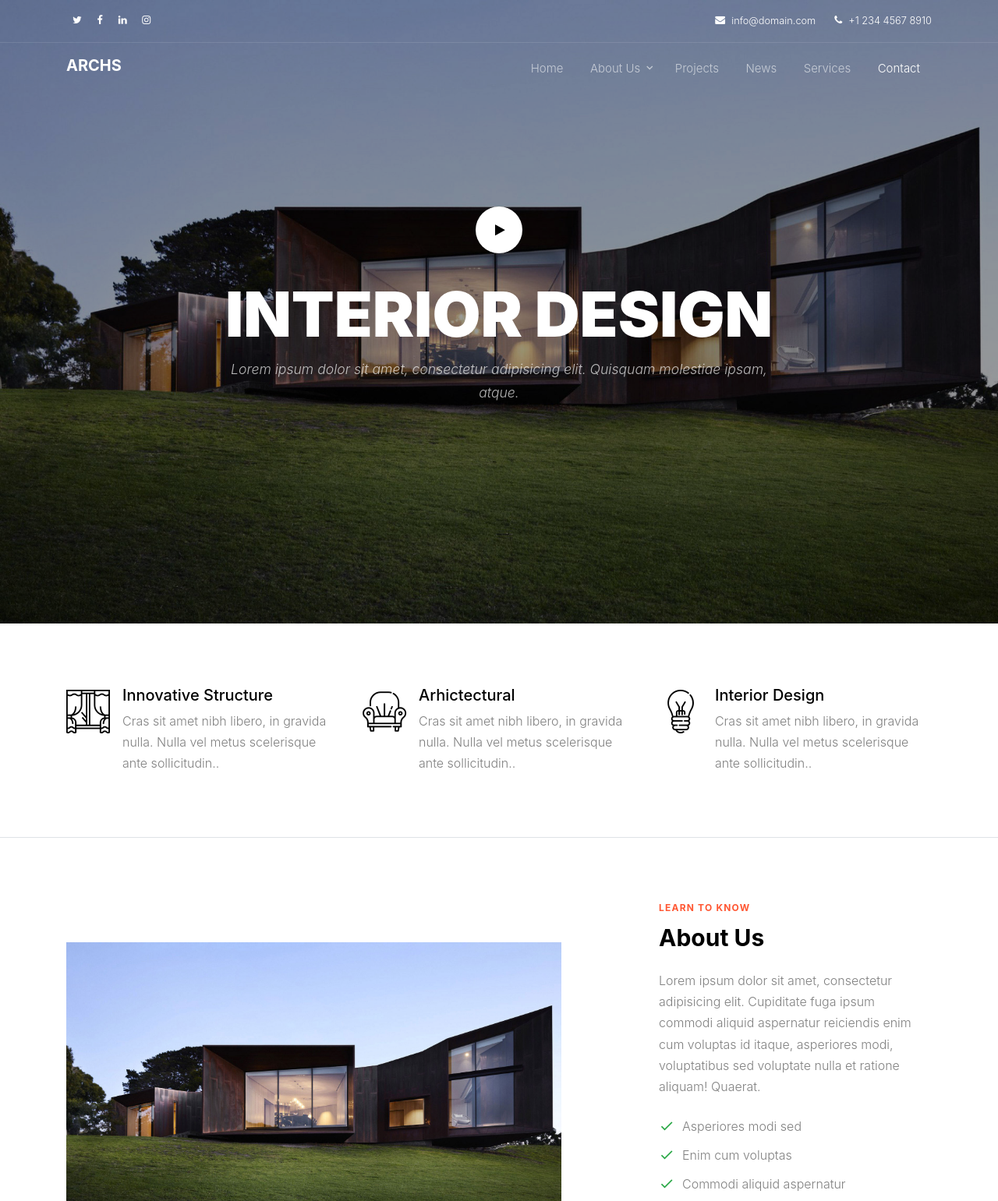
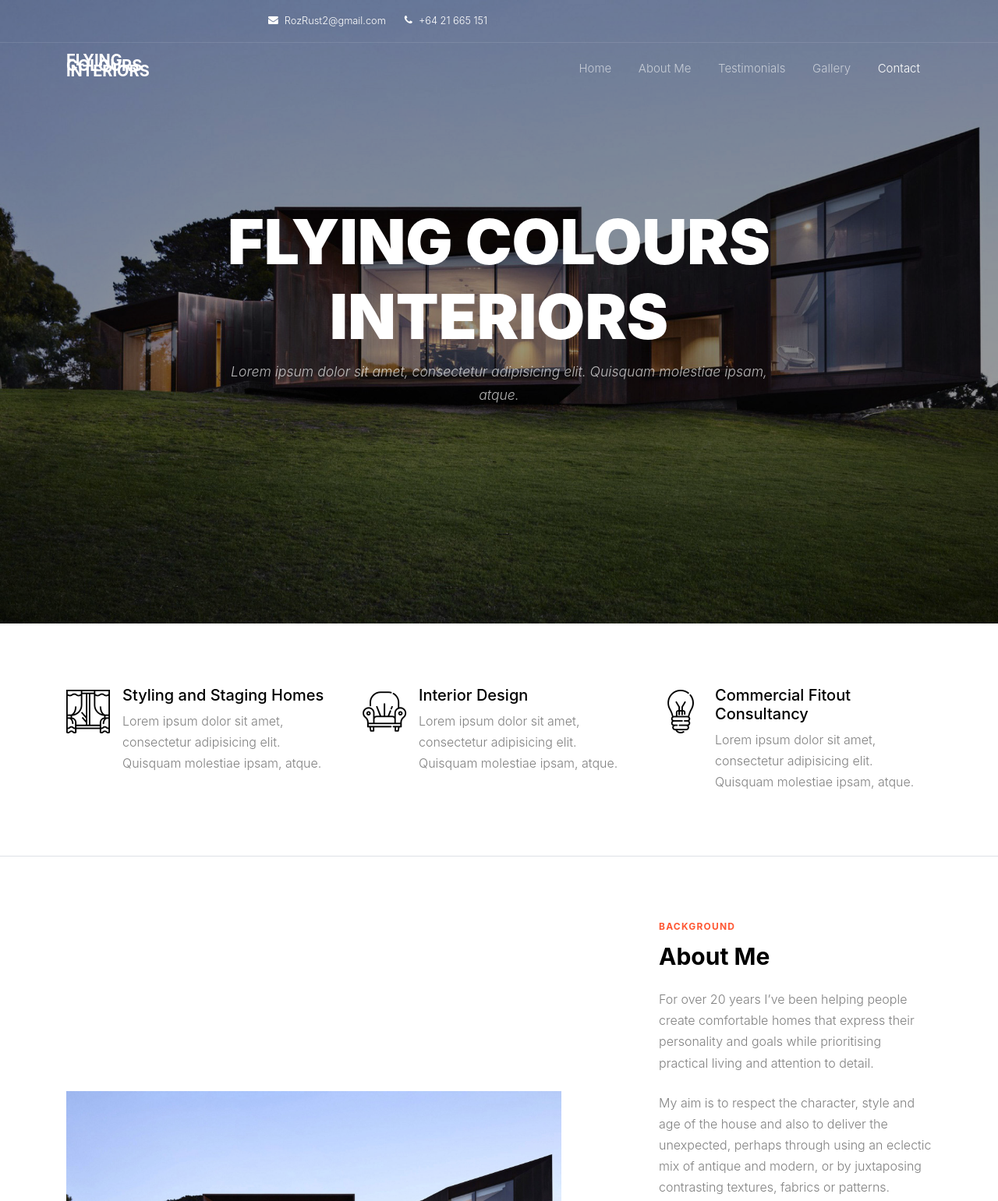
Before and after one commit to SainiMGitHub/FlyingColours3, a plain HTML site: page index.html in a window 1280 px wide. Shown: the top 1541 px of the page at 78% size. Drawn offline with Linux system fonts and the light colour scheme; files whose address does not match are found by name.

Commit message:
Update index.html

```diff
--- a/index.html
+++ b/index.html
@@ -1,7 +1,7 @@
 <!DOCTYPE html>
 <html lang="en">
   <head>
-    <title>Archs &mdash; Onepage Template by Colorlib</title>
+    <title>Flying Colours Interiors &mdash; Roz Rust</title>
     <meta charset="utf-8">
     <meta name="viewport" content="width=device-width, initial-scale=1, shrink-to-fit=no">
 
@@ -49,21 +49,23 @@
       <div class="site-navbar-top">
         <div class="container py-3">
           <div class="row align-items-center">
+            <!-- ICONS FOR SOCIAL MEDIA ETC.
             <div class="col-6">
               <a href="#" class="p-2 pl-0"><span class="icon-twitter"></span></a>
               <a href="#" class="p-2 pl-0"><span class="icon-facebook"></span></a>
               <a href="#" class="p-2 pl-0"><span class="icon-linkedin"></span></a>
               <a href="#" class="p-2 pl-0"><span class="icon-instagram"></span></a>
             </div>
+          -->
             <div class="col-6">
               <div class="d-flex ml-auto">
                 <a href="#" class="d-flex align-items-center ml-auto mr-4">
                   <span class="icon-envelope mr-2"></span>
-                  <span class="d-none d-md-inline-block">info@domain.com</span>
+                  <span class="d-none d-md-inline-block">RozRust2@gmail.com</span>
                 </a>
                 <a href="#" class="d-flex align-items-center">
                   <span class="icon-phone mr-2"></span>
-                  <span class="d-none d-md-inline-block">+1 234 4567 8910</span>
+                  <span class="d-none d-md-inline-block">+64 21 665 151</span>
                 </a>
               </div>
             </div>
@@ -75,7 +77,7 @@
         <div class="container">
           <div class="row align-items-center">
             <div class="col-2">
-              <h1 class="my-0 site-logo"><a href="index.html">Archs</a></h1>
+              <h1 class="my-0 site-logo"><a href="index.html">Flying Colours Interiors</a></h1>
             </div>
             <div class="col-10">
               <nav class="site-navigation text-right" role="navigation">
@@ -86,6 +88,7 @@
                     <li>
                       <a href="#home-section" class="nav-link">Home</a>
                     </li>
+                    <!-- DROP DOWN MENU - NOT REQUIRED
                     <li class="has-children">
                       <a href="#about-section" class="nav-link">About Us</a>
                       <ul class="dropdown arrow-top">
@@ -102,11 +105,10 @@
                         </li>
                       </ul>
                     </li>
-                    <li>
-                      <a href="#projects-section" class="nav-link">Projects</a>
-                    </li>
-                    <li><a href="#news-section" class="nav-link">News</a></li>
-                    <li><a href="#services-section" class="nav-link">Services</a></li>
+                  -->
+                    <li><a href="#about-section" class="nav-link">About Me</a></li>
+                    <li><a href="#testimonial-section" class="nav-link">Testimonials</a></li>
+                    <li><a href="#gallery-section" class="nav-link">Gallery</a></li>
                     <li><a href="#contact-section" class="nav-link">Contact</a></li>
                   </ul>
                 </div>
@@ -121,10 +123,7 @@
       <div class="container">
         <div class="row align-items-center text-center justify-content-center">
           <div class="col-md-8">
-            <a data-fancybox data-ratio="2" href="https://vimeo.com/317571768" class="play-button d-block">
-              <span class="icon-play"></span>
-            </a>
-            <h1 class="text-uppercase">Interior Design</h1>
+            <h1 class="text-uppercase">FLYING COLOURS INTERIORS</h1>
             <span class="sub-text mb-3 d-block"><em>Lorem ipsum dolor sit amet, consectetur adipisicing elit. Quisquam molestiae ipsam, atque.</em></span>
           </div>
         </div>
@@ -140,8 +139,8 @@
             <div class="media custom-media">
               <div class="mr-3 icon"><span class="flaticon-window display-4"></span></div>
               <div class="media-body">
-                <h5 class="mt-0">Innovative Structure</h5>
-                Cras sit amet nibh libero, in gravida nulla. Nulla vel metus scelerisque ante sollicitudin..
+                <h5 class="mt-0">Styling and Staging Homes</h5>
+                Lorem ipsum dolor sit amet, consectetur adipisicing elit. Quisquam molestiae ipsam, atque.
               </div>
             </div>
           </div>
@@ -151,8 +150,8 @@
             <div class="media custom-media">
               <div class="mr-3 icon"><span class="flaticon-sit-down display-4"></span></div>
               <div class="media-body">
-                <h5 class="mt-0">Arhictectural</h5>
-                Cras sit amet nibh libero, in gravida nulla. Nulla vel metus scelerisque ante sollicitudin..
+                <h5 class="mt-0">Interior Design</h5>
+                Lorem ipsum dolor sit amet, consectetur adipisicing elit. Quisquam molestiae ipsam, atque.
               </div>
             </div>
           </div>
@@ -161,8 +160,8 @@
             <div class="media custom-media">
               <div class="mr-3 icon"><span class="flaticon-turned-off display-4"></span></div>
               <div class="media-body">
-                <h5 class="mt-0">Interior Design</h5>
-                Cras sit amet nibh libero, in gravida nulla. Nulla vel metus scelerisque ante sollicitudin..
+                <h5 class="mt-0">Commercial Fitout Consultancy</h5>
+                Lorem ipsum dolor sit amet, consectetur adipisicing elit. Quisquam molestiae ipsam, atque.
               </div>
             </div>
           </div>
@@ -180,24 +179,27 @@
             <img src="images/hero_bg_1.jpg" alt="Image" class="img-fluid">
           </div>
           <div class="col-lg-4 ml-auto">
-            <span class="sub-title">Learn To Know</span>
-            <h3 class="mb-4">About Us</h3>
-            <p class="mb-4">Lorem ipsum dolor sit amet, consectetur adipisicing elit. Cupiditate fuga ipsum commodi aliquid aspernatur reiciendis enim cum voluptas id itaque, asperiores modi, voluptatibus sed voluptate nulla et ratione aliquam! Quaerat.</p>
+            <span class="sub-title">BACKGROUND</span>
+            <h3 class="mb-4">About Me</h3>
+            <p class="mb-4">For over 20 years I’ve been helping people create comfortable homes that express their personality and goals while prioritising practical living and attention to detail.</p>
+            <p class="mb-4">My aim is to respect the character, style and age of the house and also to deliver the unexpected, perhaps through using an eclectic mix of antique and modern, or by juxtaposing contrasting textures, fabrics or patterns.</p>
+            <p class="mb-4">I love to use natural, environment-friendly materials in my work such as wood, concrete, steel, raw plaster, wool, linen, silk, porcelain, stone, marble and granite to ensure my clients’ homes are not only beautiful, but healthy to live in.</p>
+            <p class="mb-4">I specialise in:</p>
             <ul class="list-unstyled ul-check text-left success mb-5">
-                <li>Asperiores modi sed</li>
-                <li>Enim cum voluptas</li>
-                <li>Commodi aliquid aspernatur</li>
-                <li>Cupiditate fuga ipsum commodi</li>
+                <li>Styling and staging homes</li>
+                <li>Home renovation colours, finishes and fit-outs</li>
+                <li>New build spatial and interior design</li>
+                <li>Commercial and interior fit-out Consultancy</li>
               </ul>
-            <p><a href="#" class="btn btn-primary btn-lg rounded-0">Read More About Us</a></p>
-          </div>
+            </div>
         </div>
 
 
       </div>
     </div>
 
-
+    <!-- UNNECESSARY SECTION
+    </section>
     <div class="site-section" id="our-team-section">
       <div class="container">
         <div class="row justify-content-center">
@@ -478,8 +480,9 @@
       </div>
     </div>
 
+  -->
 
-    <div class="container site-section block-13 testimonial-wrap">
+    <div class="container site-section block-13 testimonial-wrap" id="testimonial-section">
 
       <div class="row">
         <div class="col-12 text-center">
@@ -521,12 +524,12 @@
     </div>
 
 
-    <div class="site-section" id="projects-section">
+    <div class="site-section" id="gallery-section">
       <div class="container">
         <div class="row justify-content-center">
           <div class="col-md-7 text-center">
-            <span class="sub-title">Awesome Projects</span>
-            <h2 class="font-weight-bold text-black">Our Projects</h2>
+            <span class="sub-title">My Work</span>
+            <h2 class="font-weight-bold text-black">Gallery</h2>
             <p class="mb-5">Lorem ipsum dolor sit amet, consectetur adipisicing elit. Eligendi, explicabo, quasi. Magni deserunt sunt labore.</p>
           </div>
         </div>
@@ -580,7 +583,7 @@
 
 
 
-
+<!-- UNNECESSARY SECTION
     <div class="site-section" id="news-section">
       <div class="container">
         <div class="row">
@@ -699,12 +702,14 @@
       </div>
     </div>
 
+  -->
+
     <div class="site-section bg-light" id="contact-section">
       <div class="container">
         <div class="row justify-content-center">
           <div class="col-md-7 text-center">
             <span class="sub-title">Get In Touch</span>
-            <h2 class="font-weight-bold text-black">Contact Us</h2>
+            <h2 class="font-weight-bold text-black">Contact Me</h2>
             <p class="mb-5">Lorem ipsum dolor sit amet, consectetur adipisicing elit. Eligendi, explicabo, quasi. Magni deserunt sunt labore.</p>
           </div>
         </div>
@@ -752,6 +757,7 @@
     <footer class="site-footer border-top">
       <div class="container">
         <div class="row">
+          <!-- UNNECESSARY STUFF
           <div class="col-lg-4 mb-5 mb-lg-0">
             <div class="row mb-5">
               <div class="col-12">
@@ -864,12 +870,12 @@
           </div>
 
         </div>
+      -->
+
         <div class="row pt-5 mt-5 text-center">
           <div class="col-md-12">
             <p>
-            <!-- Link back to Colorlib can't be removed. Template is licensed under CC BY 3.0. -->
-            Copyright &copy;<script>document.write(new Date().getFullYear());</script> All rights reserved | This template is made with <i class="icon-heart text-danger" aria-hidden="true"></i> by <a href="https://colorlib.com" target="_blank" >Colorlib</a>
-            <!-- Link back to Colorlib can't be removed. Template is licensed under CC BY 3.0. -->
+            Copyright &copy;<script>document.write(new Date().getFullYear());</script> All rights reserved
             </p>
           </div>
 
```
